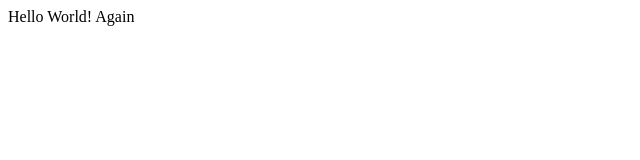
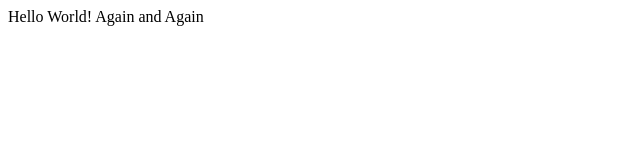
Before and after one commit to tariqalwakil/hello-world, a plain HTML site: page index.html in a window 1280 px wide. Shown: the full height of the page, 0-640 px from the left. Drawn offline with Linux system fonts and the light colour scheme.

Commit message:
Update index.html

```diff
--- a/index.html
+++ b/index.html
@@ -7,6 +7,6 @@
     <title>Document</title>
 </head>
 <body>
-    Hello World! Again
+    Hello World! Again and Again
 </body>
 </html>
```
